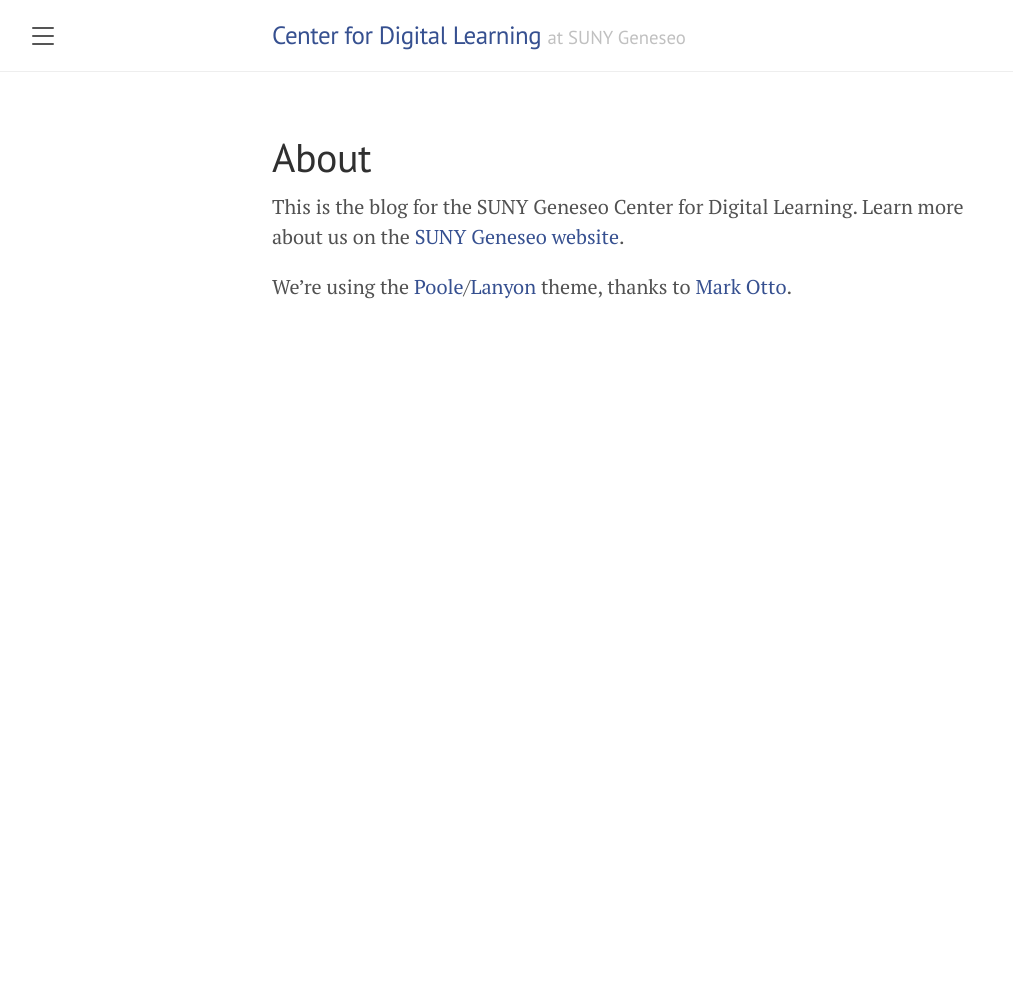
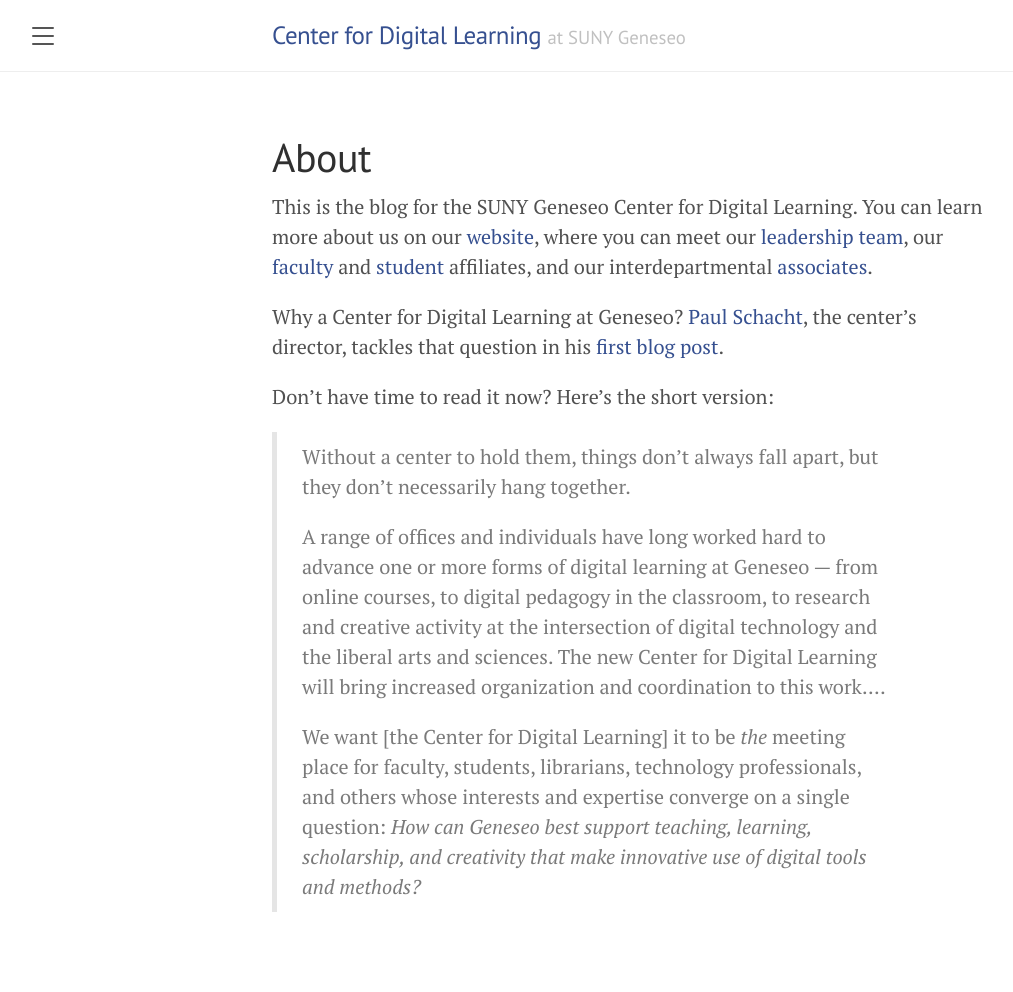
Before and after one commit to cdl-geneseo/cdl-geneseo.github.io, a Jekyll site: the page built from about.md, in a window 1280 px wide. Shown: the whole page, without its empty margins (8-1021 px from the left). Built offline with Jekyll 4.4.1, drawn with Linux system fonts in a browser that asks for light colours; before the commit the page ends 900 px from its top, so only the background shows below that.

Commit message:
add content to about and schacht

```diff
--- a/about.md
+++ b/about.md
@@ -3,6 +3,14 @@
 title: About
 ---
 
-This is the blog for the SUNY Geneseo Center for Digital Learning. Learn more about us on the [SUNY Geneseo website](https://www.geneseo.edu/cdl).
+This is the blog for the SUNY Geneseo Center for Digital Learning. You can learn more about us on our [website](https://www.geneseo.edu/cdl), where you can meet our [leadership team](https://www.geneseo.edu/cdl/leadership), our [faculty](https://www.geneseo.edu/cdl/faculty-affiliates) and [student](https://www.geneseo.edu/cdl/student-affiliates) affiliates, and our interdepartmental [associates](https://www.geneseo.edu/cdl/cdl-associates).
 
-We're using the [Poole](https://github.com/poole)/[Lanyon](https://github.com/poole/lanyon) theme, thanks to [Mark Otto](https://github.com/mdo).
+Why a Center for Digital Learning at Geneseo? [Paul Schacht](/authors/schacht), the center's director, tackles that question in his [first blog post](/2020/07/27/why).
+
+Don't have time to read it now? Here's the short version:
+
+> Without a center to hold them, things don't always fall apart, but they don’t necessarily hang together.
+>
+> A range of offices and individuals have long worked hard to advance one or more forms of digital learning at Geneseo — from online courses, to digital pedagogy in the classroom, to research and creative activity at the intersection of digital technology and the liberal arts and sciences. The new Center for Digital Learning will bring increased organization and coordination to this work.&hellip;
+>
+> We want \[the Center for Digital Learning\] it to be _the_ meeting place for faculty, students, librarians, technology professionals, and others whose interests and expertise converge on a single question: _How can Geneseo best support teaching, learning, scholarship, and creativity that make innovative use of digital tools and methods?_
```
Also changed, not shown: authors/schacht.md (+1 -1 lines).
